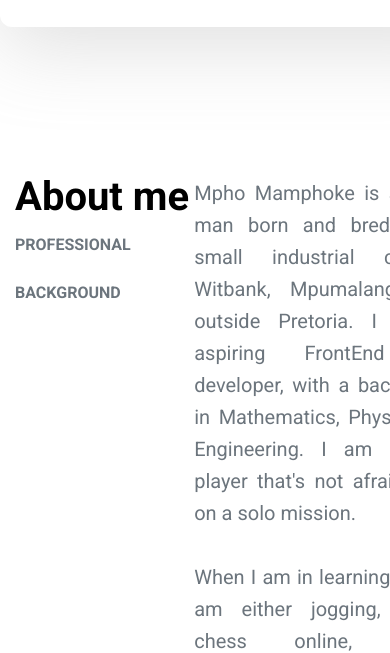
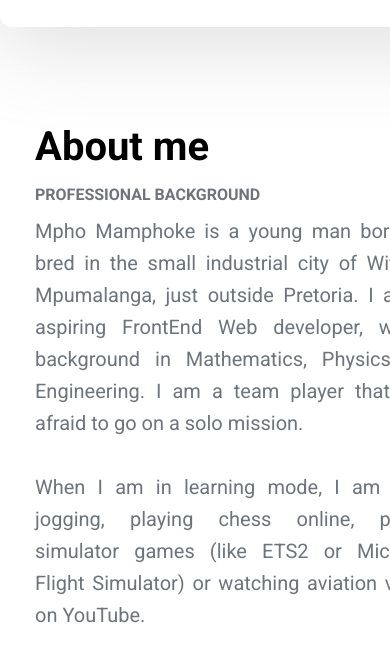
Before and after one commit to Sayfo1809/portfolio-site, a plain HTML site: page index.html in a window 390 px wide. Shown: the part 1035-1688 px from the top of the page. Drawn offline with Linux system fonts and the light colour scheme.

Commit message:
Adapting 'About' section for mobile

```diff
--- a/sass/base/_layout.scss
+++ b/sass/base/_layout.scss
@@ -41,6 +41,10 @@ body {
 .about {
   grid-area: about;
   padding-top: 25rem;
+
+  @include respond(mobile) {
+    padding-top: 20rem;
+  }
 }
 
 .education {
--- a/sass/components/_about.scss
+++ b/sass/components/_about.scss
@@ -18,6 +18,12 @@
       flex-basis: 40%;
       position: relative;
       line-height: 4rem;
+    }
+
+    @include respond(mobile) {
+      flex-direction: column;
+      padding-inline: 2rem;
+      margin-bottom: 0rem;
     }
   }
 
```
Also changed, not shown: css/styles.css.
